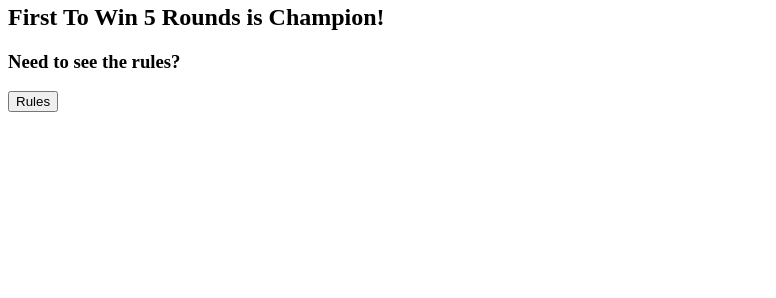
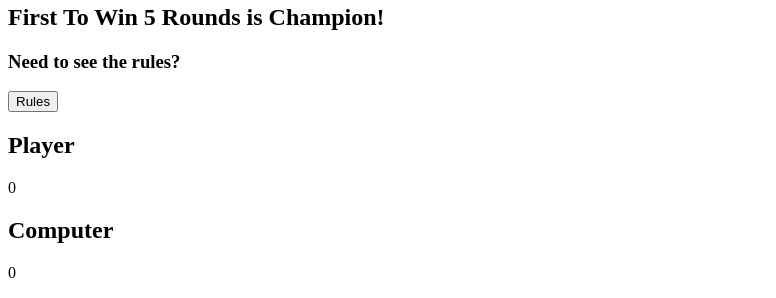
Before and after one commit to doreilly2022/CI_PP2_RPS, a plain HTML site: page index.html in a window 1280 px wide. Shown: the part 542-840 px from the top of the page, without its empty margins (0-776 px from the left). Before the commit the page ends 800 px from the top, so only its background shows below. Drawn offline with Linux system fonts and the light colour scheme.

Commit message:
Add html score section

```diff
--- a/index.html
+++ b/index.html
@@ -13,6 +13,7 @@
 </head>
 
 <body>
+
     <section class="intro">
         <h1 class="heading">
         <img class="logo" src="assets/images/rock_paper_scissors_logo (1).png" alt="logo"> Rock Paper Scissors
@@ -21,8 +22,19 @@
         <h3>Need to see the rules?</h3>
         <button>Rules</button>
     </section>
+
     <section class="Game">
         <div class="score-area">
+            <div class="score">
+                <div class="playerScore">
+                    <h2>Player</h2>
+                    <p class="p-count count">0</p>
+                </div>
+                <div class="computerScore">
+                    <h2>Computer</h2>
+                    <p class="c-count count">0</p>
+                </div>
+            </div>
 
         </div>
 
```
